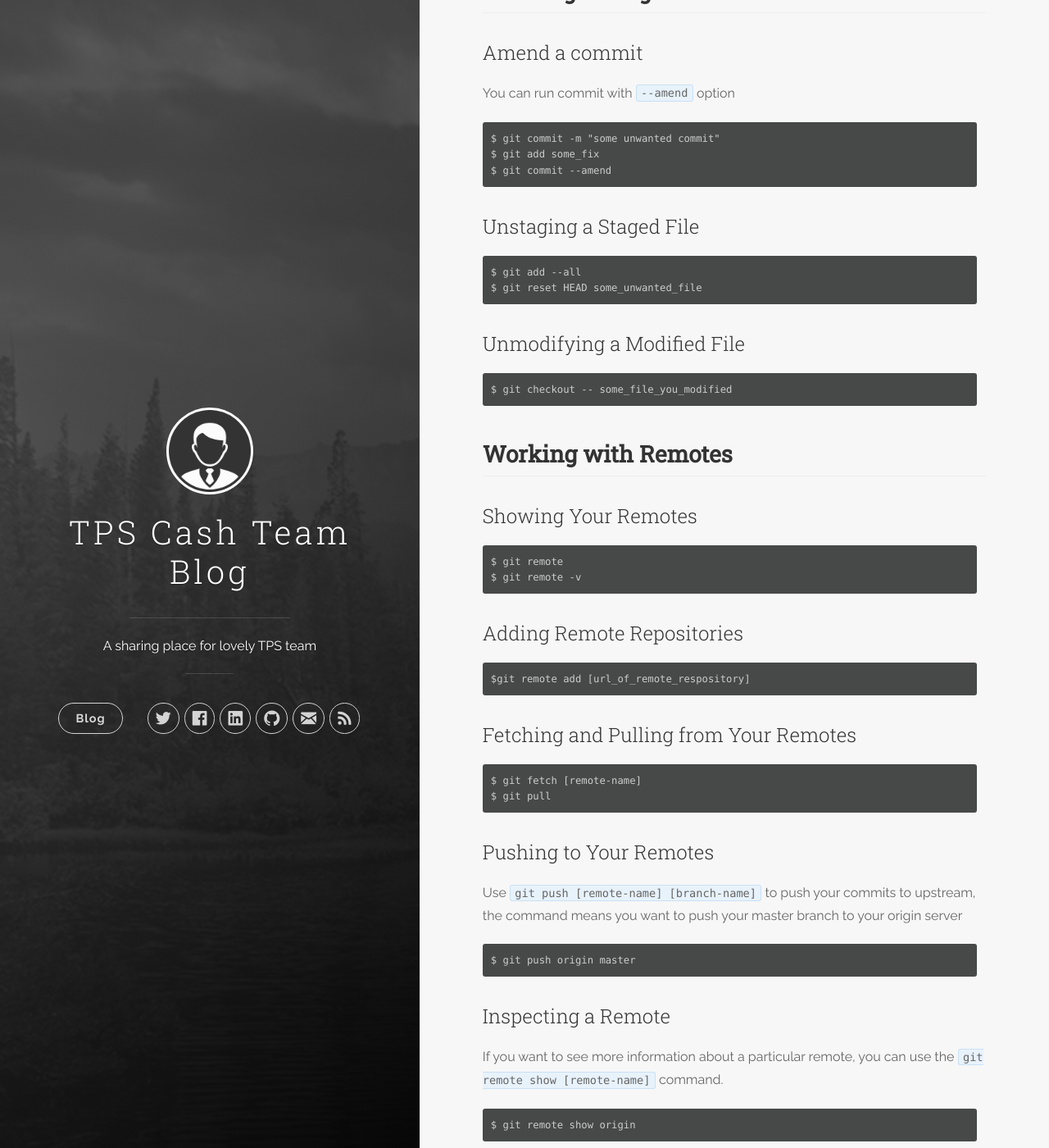
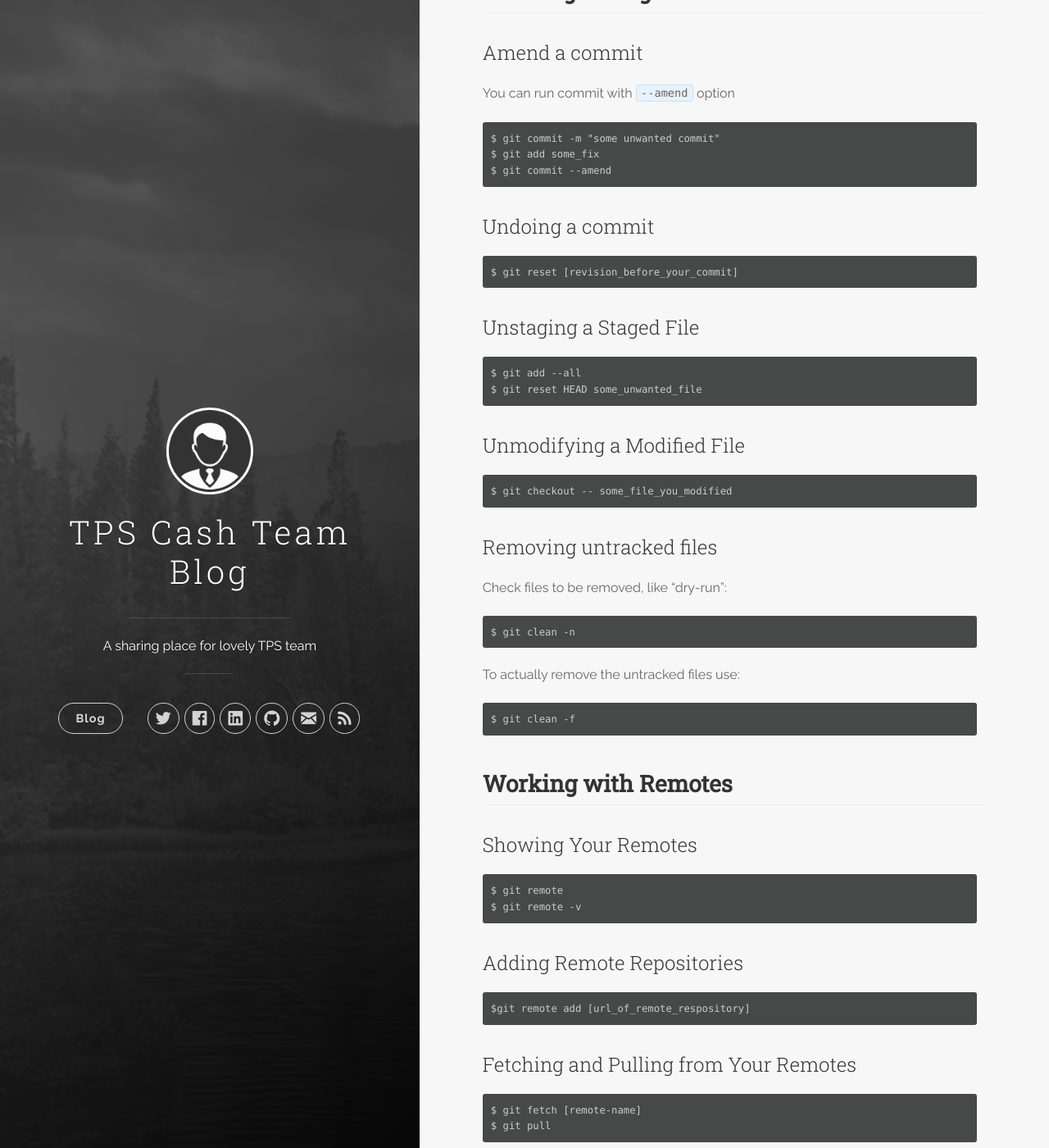
Before and after one commit to tpscash/tpscash.github.io, a Jekyll site: the page built from _posts/2016-04-21-git-basics.md, in a window 1280 px wide and 1400 px high, scrolled down 4842 px. Shown: the whole window at 82% size. Built offline with Jekyll 4.4.1, drawn with Linux system fonts in a browser that asks for light colours; comment, search, counter and statistics services are not loaded.

Commit message:
Add content to git posts

```diff
--- a/_posts/2016-04-21-git-basics.md
+++ b/_posts/2016-04-21-git-basics.md
@@ -175,6 +175,9 @@ You can run commit with `--amend` option
     $ git add some_fix
     $ git commit --amend
 
+### Undoing a commit
+
+	$ git reset [revision_before_your_commit]
 
 ### Unstaging a Staged File
 
@@ -184,6 +187,16 @@ You can run commit with `--amend` option
 ### Unmodifying a Modified File
 
     $ git checkout -- some_file_you_modified
+
+### Removing untracked 	files
+
+Check files to be removed, like "dry-run":
+
+	$ git clean -n
+
+To actually remove the untracked files use:
+
+	$ git clean -f
 
 ## Working with Remotes
 
```
Also changed, not shown: _posts/2016-04-22-git-branching.md (+1 -1 lines).
